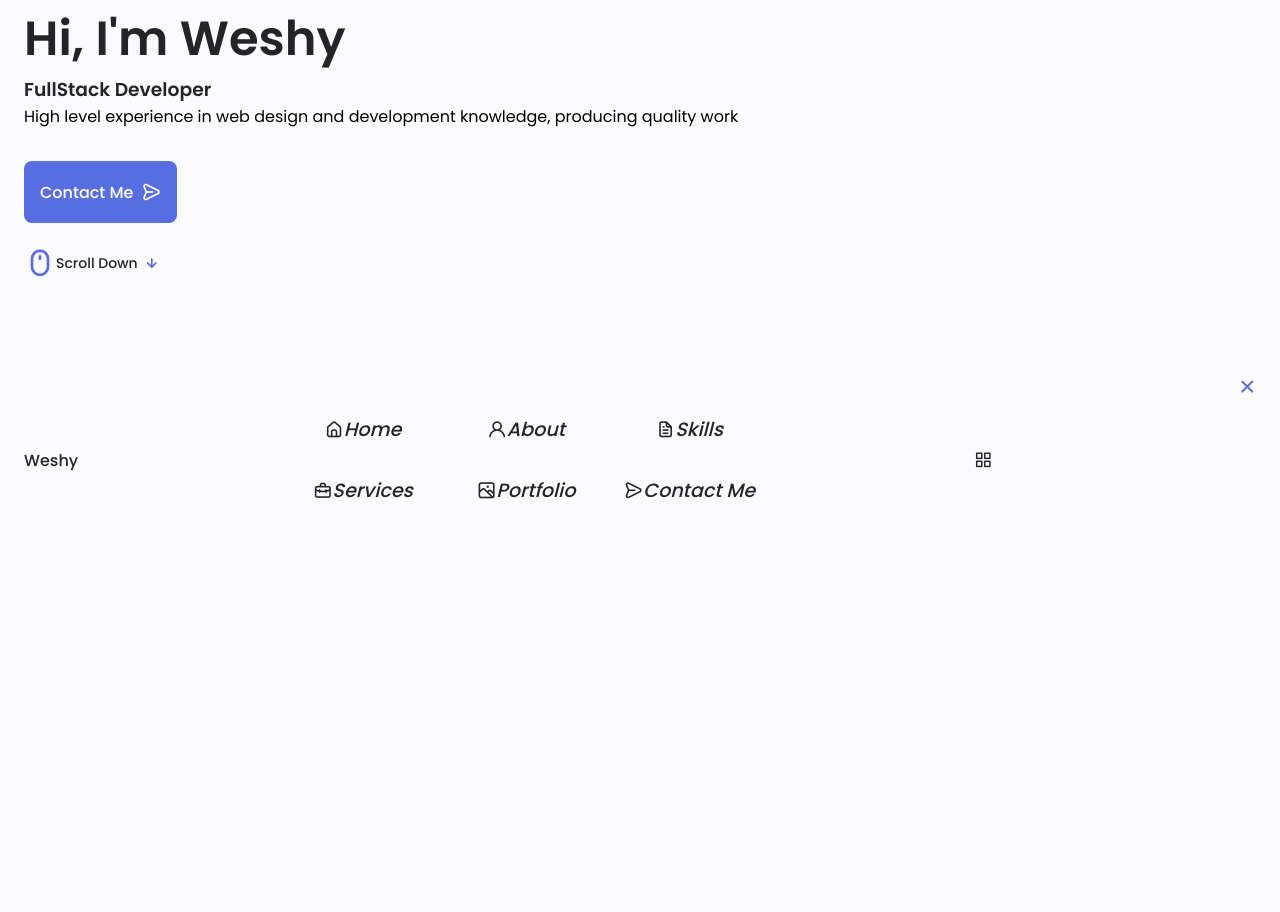
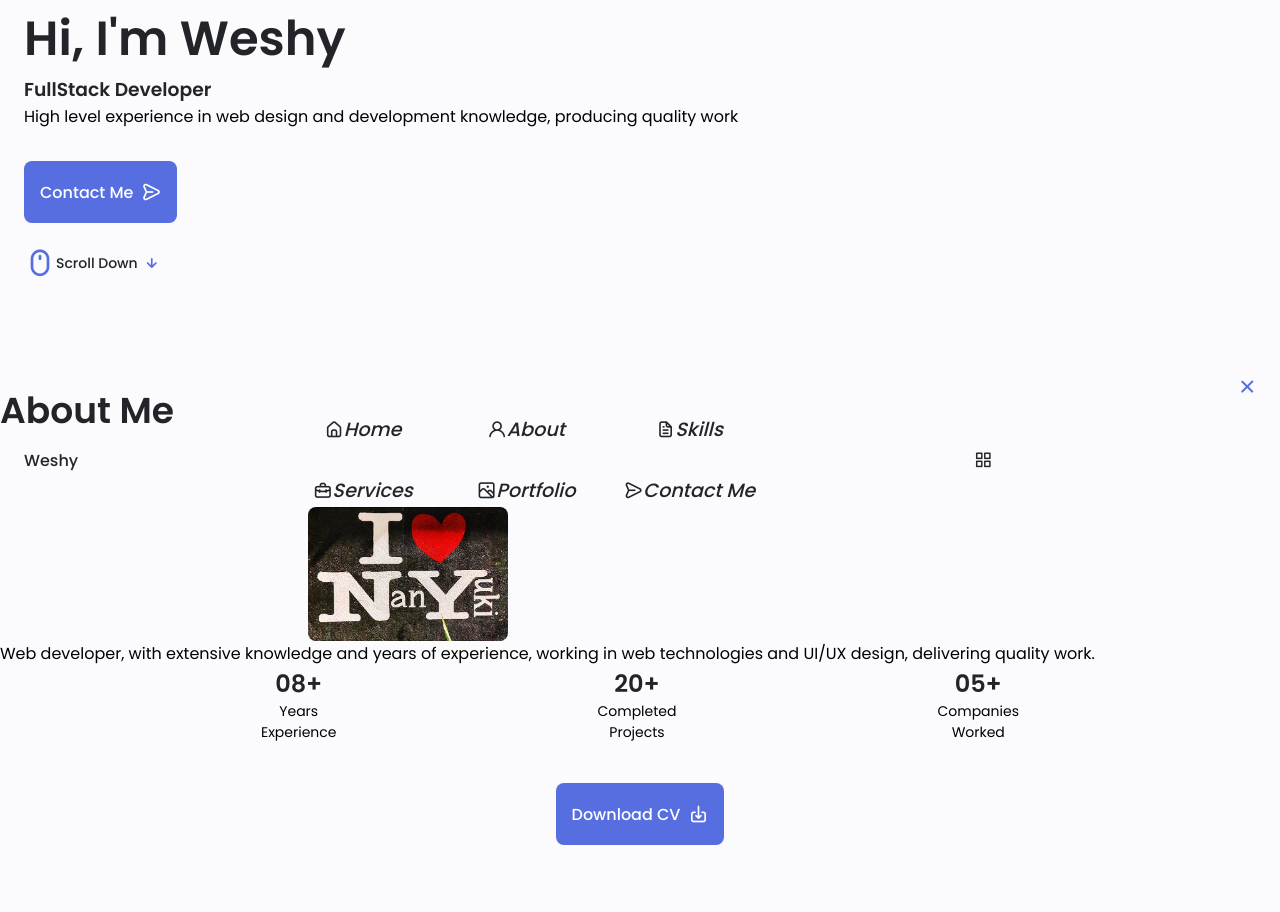
Before and after one commit to weshy007/portfolio1, a plain HTML site: page index.html in a window 1280 px wide. Shown: the part 316-1228 px from the top of the page. Before the commit the page ends 800 px from the top, so only its background shows below. Drawn offline with nearby package versions, Linux system fonts and the light colour scheme.

Commit message:
about part done

```diff
--- a/css/style.css
+++ b/css/style.css
@@ -230,7 +230,7 @@ img{
 
     /* Change background header */
 
-    /* Home */
+    /*================== Home ======================*/
 .home__container{
     gap: 1rem;
 
@@ -314,7 +314,7 @@ img{
     font-size:1.25rem;
 }
 
-    /* Buttons */
+    /*======================== Buttons -=========== */
 .button{
     display: inline-block;
     background-color: var(--first-color);
@@ -336,7 +336,38 @@ img{
     align-items: center;
 }
 
-    /* About */
+    /*======================= About ==================*/
+.about__img{
+    width: 200px;
+    border-radius: .5rem;
+    justify-self: center;
+    align-items: center;
+}
+.about__description{
+    text-align: center;
+    margin-bottom: var(--mb-2-5);
+}
+.about__info{
+    display: flex;
+    justify-content: space-evenly;
+    margin-bottom: var(--mb-2-5);
+}
+.about__info-title{
+    font-size: var(--h2-font-size);
+    font-weight: var(--font-semi-bold);
+    color: var(--title-color);
+}
+.about__info-name{
+    font-size: var(--small-font-size);
+}
+.about__info-title, .about__info-name{
+    display: block;
+    text-align: center;
+}
+.about__buttons{
+    display: flex;
+    justify-content: center;
+}
 
     /* Skills */
 
--- a/index.html
+++ b/index.html
@@ -106,6 +106,45 @@
                 </div>
             </div>
         </section>
+
+        <!-- About  -->
+        <section class="about section" id="about">
+            <h2 class="section__title">About Me</h2>
+            <span class="section__subtitle">My Introduction</span>
+
+            <div class="about__container container grid">
+                <img src="/assets/dormans-nanyuki.jpg" alt="" class="about__img">
+            </div>
+
+            <div class="about__data">
+                <p class="about_description">
+                    Web developer, with extensive knowledge and years of experience, working in web technologies and UI/UX design, delivering quality work.
+                </p>
+                <div class="about__info">
+                    <div>
+                        <span class="about__info-title">08+</span>
+                        <span class="about__info-name">Years <br> Experience</span>
+                    </div>
+
+                    <div>
+                        <span class="about__info-title">20+</span>
+                        <span class="about__info-name">Completed <br> Projects</span>
+                    </div>
+
+                    <div>
+                        <span class="about__info-title">05+</span>
+                        <span class="about__info-name">Companies <br> Worked</span>
+                    </div>
+                </div>
+
+                <div class="about__buttons">
+                    <a download="" href="/assets/MEDICALMICROBIOLOGY Part1.docx" class="button button--flex">
+                        Download CV<i class="uil uil-download-alt button__icon"></i>
+                    </a>
+                </div>
+            </div>
+        </section>
+
     </main>
 
 
```
Also changed, not shown: assets/dormans-nanyuki.jpg (added), 1 other file.
